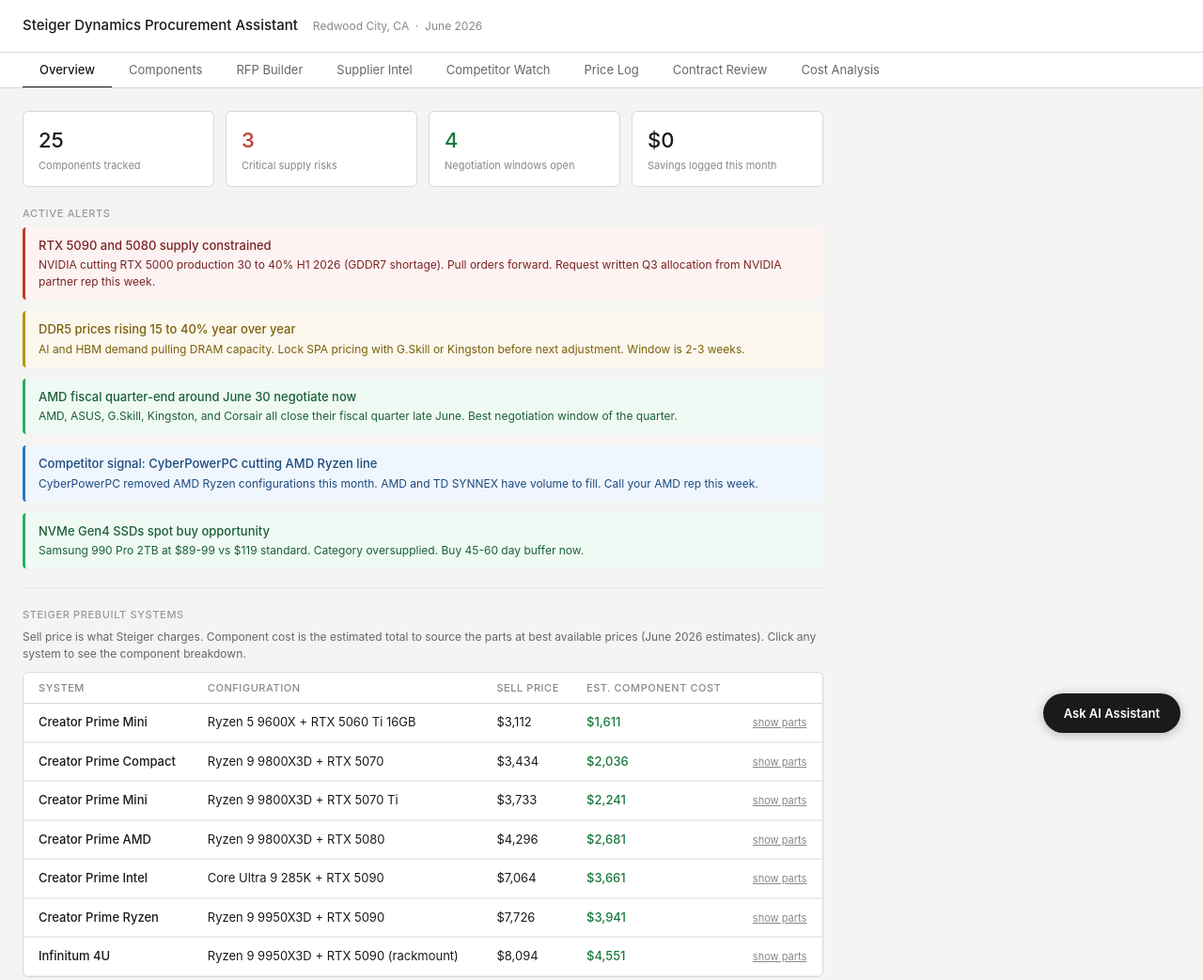
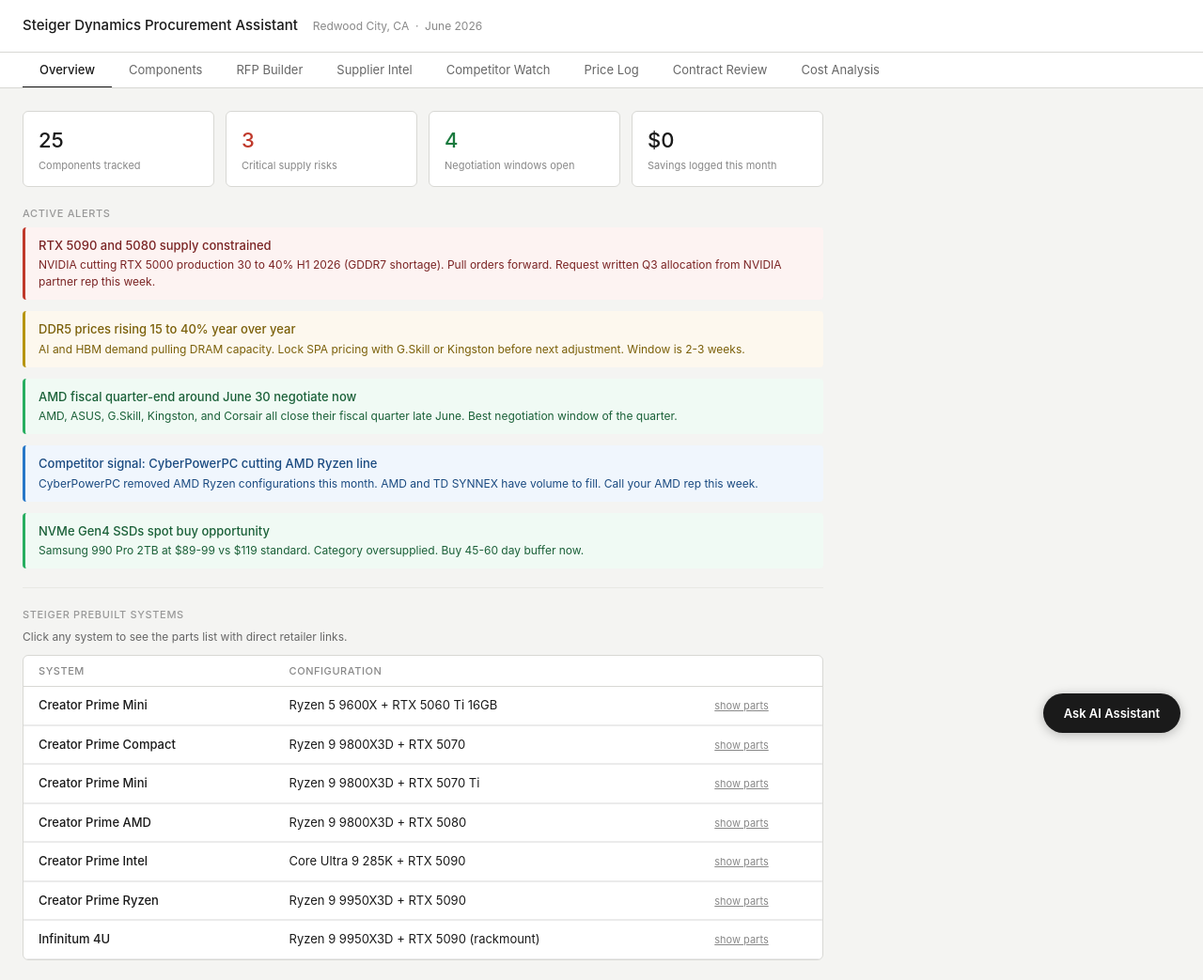
Before and after one commit to Swinzone/Steiger-Procurement-Assistant, a website: page public/index.html in a window 1280 px wide. Shown: the whole page at 94% size. Drawn offline with Linux system fonts and the light colour scheme.

Commit message:
Overview: remove prices from prebuilts, add per-part retailer links

```diff
--- a/public/index.html
+++ b/public/index.html
@@ -163,10 +163,10 @@
   <div class="as ag"><div class="at">NVMe Gen4 SSDs spot buy opportunity</div><div class="ad">Samsung 990 Pro 2TB at $89-99 vs $119 standard. Category oversupplied. Buy 45-60 day buffer now.</div></div>
   <hr class="div">
   <div class="lbl">Steiger prebuilt systems</div>
-  <div style="font-size:12px;color:#666;margin-bottom:10px">Sell price is what Steiger charges. Component cost is the estimated total to source the parts at best available prices (June 2026 estimates). Click any system to see the component breakdown.</div>
+  <div style="font-size:12px;color:#666;margin-bottom:10px">Click any system to see the parts list with direct retailer links.</div>
   <div class="card" style="padding:0;overflow:hidden">
     <table class="pt">
-      <thead><tr><th style="padding-left:16px">System</th><th>Configuration</th><th>Sell price</th><th>Est. component cost</th><th></th></tr></thead>
+      <thead><tr><th style="padding-left:16px">System</th><th>Configuration</th><th></th></tr></thead>
       <tbody id="prebuilt-tbody"></tbody>
     </table>
   </div>
@@ -527,28 +527,29 @@
   const tb=document.getElementById('prebuilt-tbody');
   if(!tb)return;
   tb.innerHTML=PREBUILTS.map((p,i)=>{
-    const cost=p.parts.reduce((s,x)=>s+x[2],0);
     return `<tr style="cursor:pointer" onclick="pbToggle(${i})">
       <td style="padding-left:16px;font-weight:500">${p.name}</td>
       <td>${p.config}</td>
-      <td>$${p.sell.toLocaleString()}</td>
-      <td class="bp2">$${cost.toLocaleString()}</td>
       <td><button class="eb">show parts</button></td>
     </tr>
-    <tr><td colspan="5" style="padding:0">
+    <tr><td colspan="3" style="padding:0">
       <div class="es" id="pb-${i}">
         <table style="width:100%;border-collapse:collapse;font-size:12px;margin-bottom:8px">
-          ${p.parts.map(x=>`<tr>
-            <td style="padding:5px 8px;color:#888;width:90px">${x[0]}</td>
-            <td style="padding:5px 8px">${x[1]}</td>
-            <td style="padding:5px 8px;text-align:right;font-weight:500">$${x[2].toLocaleString()}</td>
-          </tr>`).join('')}
-          <tr style="border-top:1px solid #d8d8d4">
-            <td style="padding:6px 8px;font-weight:500" colspan="2">Estimated component cost (best prices)</td>
-            <td style="padding:6px 8px;text-align:right;font-weight:600;color:#1a7a3e">$${cost.toLocaleString()}</td>
-          </tr>
+          ${p.parts.map(x=>{
+            const q=encodeURIComponent(x[1]);
+            const ls=[
+              ['PCPartPicker',`https://pcpartpicker.com/search/#q=${q}`],
+              ['Newegg',`https://www.newegg.com/p/pl?d=${q}`],
+              ['Amazon',`https://www.amazon.com/s?k=${q}`],
+              ['B&H',`https://www.bhphotovideo.com/c/search?q=${q}`],
+            ];
+            return `<tr>
+              <td style="padding:6px 8px;color:#888;width:90px">${x[0]}</td>
+              <td style="padding:6px 8px;font-weight:500">${x[1]}</td>
+              <td style="padding:6px 8px">${ls.map(([n,u])=>`<a href="${u}" target="_blank" class="lp">${n}</a>`).join('')}</td>
+            </tr>`;
+          }).join('')}
         </table>
-        <div style="font-size:11px;color:#999;padding:0 8px 4px">Estimated at best available component prices, June 2026. Use the Price Tracker or AI Assistant to confirm current live pricing before purchasing.</div>
       </div>
     </td></tr>`;
   }).join('');
```
